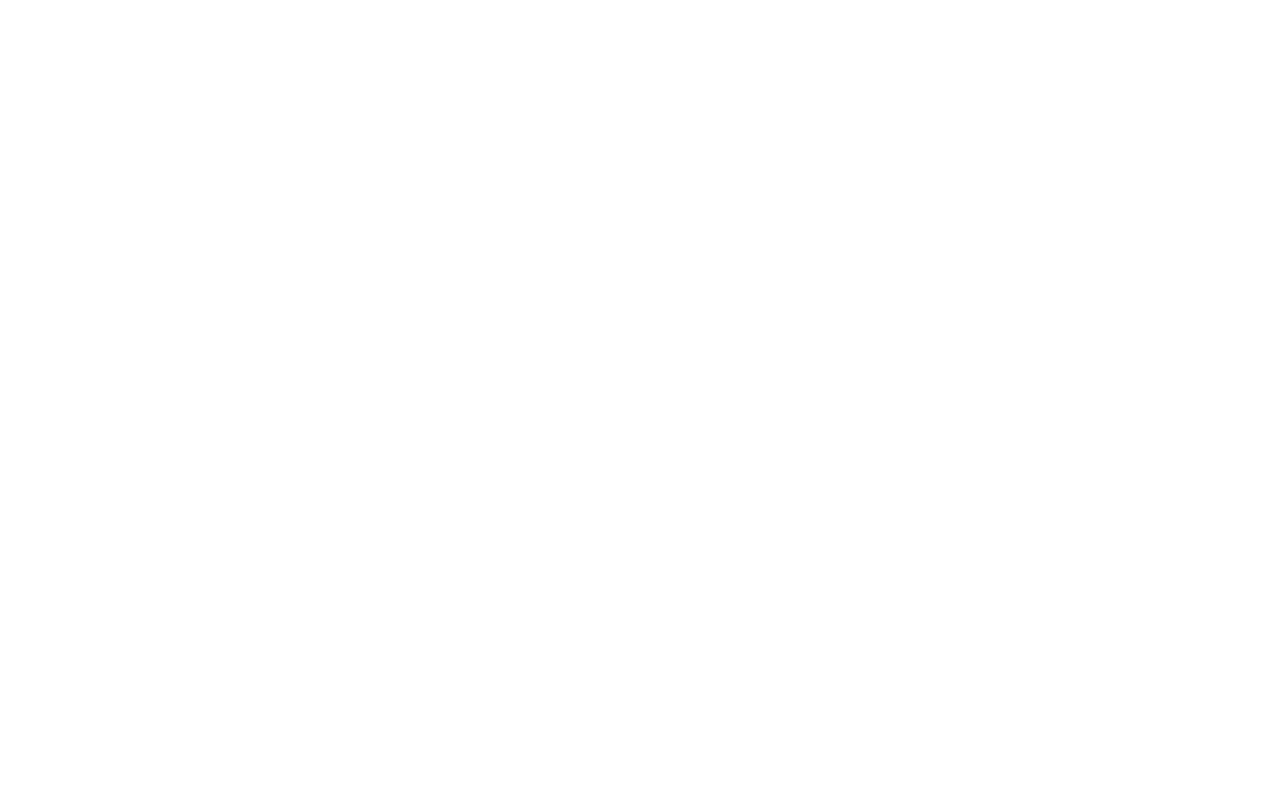
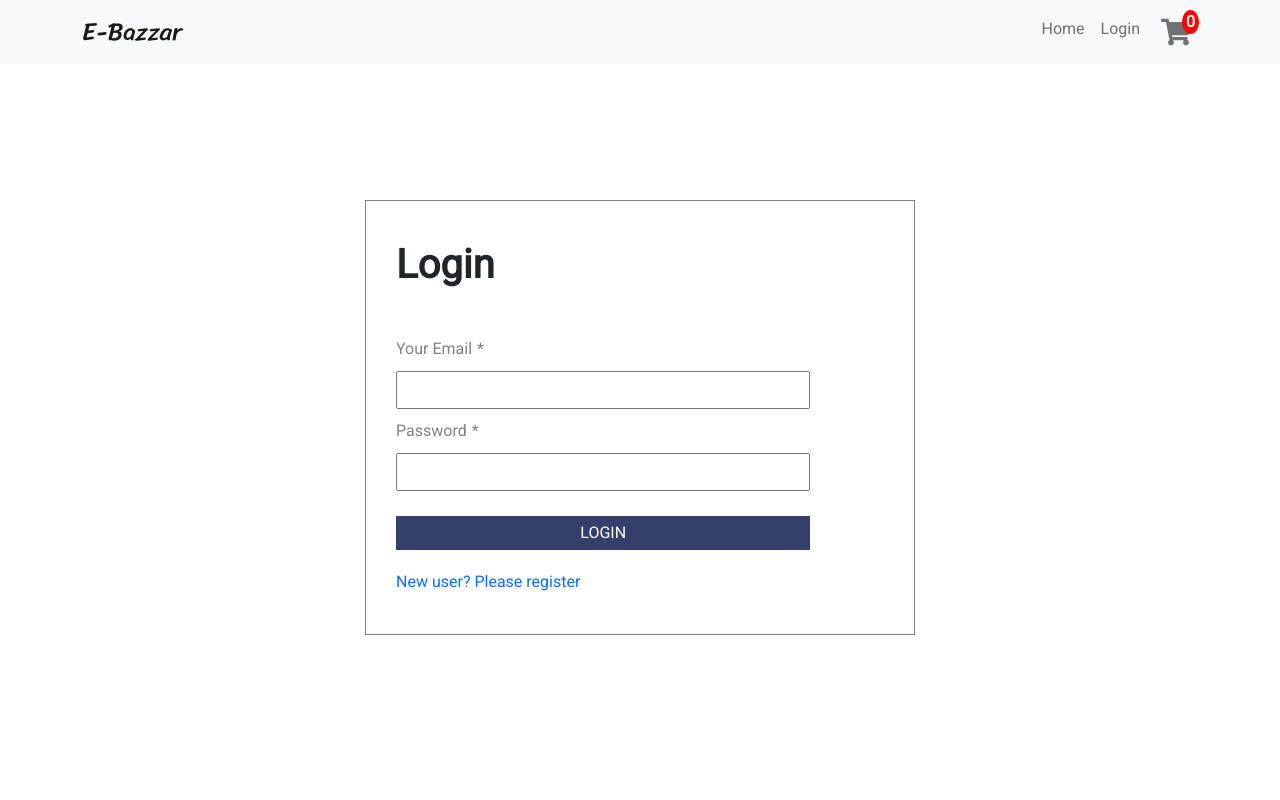
Before and after one commit to tusharshaha/e-bazzar-client, a React (Create React App) app: page /login in a window 1280 px wide. Before the commit this address had no page. Shown: the top 800 px of the page. Built offline with nearby package versions, Linux system fonts and the light colour scheme; no server answers.

Commit message:
login and registration page created

```diff
--- a/src/App.js
+++ b/src/App.js
@@ -11,6 +11,8 @@
 import AllProducts from './Components/AllProducts/AllProducts';
 import ProductDetails from './Components/Home/ProductDetails/ProductDetails';
 import Cart from './Components/Cart/Cart';
+import Login from './Components/Login/Login';
+import Register from './Components/Register/Register';
 function App() {
   const [loading, setLoading] = useState(false)
   const override = css``
@@ -51,6 +53,10 @@
                 <Route path='products/:id' element={<ProductDetails/>}/>
                 {/* this route will show cart products  */}
                 <Route path='cart' element={<Cart/>}/>
+                {/* this is user login route */}
+                <Route path='login' element={<Login/>}/>
+                {/* this route for register an user  */}
+                <Route path='register' element={<Register/>}/>
               </Routes>
             </BrowserRouter>
           </ContextProvider>
--- a/src/Components/Cart/Cart.css
+++ b/src/Components/Cart/Cart.css
@@ -14,3 +14,15 @@
 .delete-btn:hover{
     background-color: rgb(218, 4, 4);
 }
+.order-btn{
+    border: none;
+    border-radius: 6px;
+    color:white;
+    font-weight: bold;
+    background-color: #f7af2a;
+    padding: 3px 10px;
+    transition: 0.4s;
+}
+.order-btn:hover{
+    background-color: #d69927;
+}
--- a/src/Components/Cart/Cart.js
+++ b/src/Components/Cart/Cart.js
@@ -1,5 +1,5 @@
 import React, { useEffect, useState} from 'react';
-import {Container, Table } from 'react-bootstrap';
+import { Container, Table } from 'react-bootstrap';
 import {AiOutlineCloseCircle} from 'react-icons/ai'
 import useCart from '../../Hooks/useCart';
 import Footer from '../Shared/Footer/Footer';
@@ -12,7 +12,9 @@
     const { getStoredCart,removeProduct} = useCart();
     const { products } = useProducts()
 
+    const handlePlaceOrder = ()=>{
 
+    }
     useEffect(() => {
         const savedCart = getStoredCart();
         const storedCart = []
@@ -57,7 +59,7 @@
                     <tbody>
                         <tr>
                             <td></td>
-                            <td></td>
+                            <td><button className='order-btn'>Place Order</button></td>
                             <td colSpan={2}>Grand Total: <span className='ms-4'>{grandTotal}</span></td>
                         </tr>
                     </tbody>
--- a/src/Components/Home/FeaturesProduct/FeaturesProduct.css
+++ b/src/Components/Home/FeaturesProduct/FeaturesProduct.css
@@ -12,7 +12,7 @@
 .icon-container{
     position: absolute;
     top: 0;
-    left: 170px;
+    right: 10px;
     display: flex;
     align-items: center;
     justify-content: space-between;
--- /dev/null
+++ b/src/Components/Login/Login.css
@@ -0,0 +1,52 @@
+
+.form-container{
+    margin: 0 auto;
+   border: 1px solid gray;
+   padding: 40px 30px;
+   padding-right: 0px;
+   width: 550px;
+   height: 100%;
+}
+.form-container h2{
+    font-size: 40px;
+}
+.form-container form{
+    display: flex;
+    flex-direction: column;
+    justify-content: flex-start;
+    color: gray;
+    width: 80%;
+}
+.form-container form input{
+    width: 100%;
+    margin-top: 10px;
+    margin-bottom: 10px;
+    padding: 5px 10px;
+}
+.form-container form button{
+    border: none;
+    background-color: #343f6b;
+    color: white;
+    text-transform: uppercase;
+    margin-top: 15px;
+    padding: 5px 10px;
+    transition: 0.4s;
+}
+
+.form-container form label::after{
+    content: '*';
+    margin-left: 5px;
+}
+.form-container a{
+    display: inline-block;
+    margin-top: 20px;
+    text-decoration: none;
+}
+@media only screen and (max-width:720px) {
+    .form-container{
+        width: 90%;
+    }
+    .form-container h2{
+        font-size: 30px;
+    }
+}
--- /dev/null
+++ b/src/Components/Login/Login.js
@@ -0,0 +1,42 @@
+import React, { useState } from 'react';
+import { Container, Spinner } from 'react-bootstrap';
+import { Link } from 'react-router-dom';
+import Footer from '../Shared/Footer/Footer';
+import Header from '../Shared/Header/Header';
+import Swal from 'sweetalert2';
+import './Login.css'
+import useFirebase from '../../Hooks/useFirebase';
+const Login = () => {
+    const [email, setEmail] = useState('');
+    const [password, setPassword] = useState('');
+    const { logIn, isLoading } = useFirebase()
+    const handleSubmit = (e) => {
+        e.preventDefault()
+        logIn(email, password, Swal)
+    }
+    return (
+        <>
+            <Header></Header>
+            <Container className='content-gap'>
+                {isLoading ? <div className='d-flex align-items-center justify-content-center mt-5'>
+                    <Spinner animation="border" variant="secondary" />
+                </div>
+                    :
+                    <div className="form-container">
+                        <h2 className='fw-bold mb-5'>Login</h2>
+                        <form onSubmit={handleSubmit}>
+                            <label htmlFor='email'>Your Email</label>
+                            <input onBlur={(e) => setEmail(e.target.value)} type="email" name="" id="email" required />
+                            <label htmlFor='password'>Password</label>
+                            <input onBlur={(e) => setPassword(e.target.value)} type="password" name="" id="password" required />
+                            <button type='submit' className='form-btn'>Login</button>
+                        </form>
+                        <Link to='/register'>New user? Please register</Link>
+                    </div>}
+            </Container>
+            <Footer></Footer>
+        </>
+    );
+};
+
+export default Login;
--- /dev/null
+++ b/src/Components/Register/Register.js
@@ -0,0 +1,42 @@
+import React, { useState } from 'react';
+import { Container } from 'react-bootstrap';
+import { Link } from 'react-router-dom';
+import Swal from 'sweetalert2';
+import useFirebase from '../../Hooks/useFirebase';
+import Footer from '../Shared/Footer/Footer';
+import Header from '../Shared/Header/Header';
+const Register = () => {
+    const [name, setName] = useState('');
+    const [email, setEmail] = useState('');
+    const [password, setPassword] = useState('')
+
+    const { registerNewUser, error } = useFirebase()
+    const handleSubmit = (e) => {
+        e.preventDefault()
+        registerNewUser(email, password, name, Swal)
+    }
+    return (
+        <>
+            <Header></Header>
+            <Container className='content-gap'>
+                <div className="form-container">
+                    <h2 className='fw-bold mb-5'>Register</h2>
+                    <form onSubmit={handleSubmit}>
+                        <label htmlFor='name'>Your Name</label>
+                        <input onBlur={(e) => setName(e.target.value)} type="text" name="" id="name" required />
+                        <label htmlFor='email'>Your Email</label>
+                        <input onBlur={(e) => setEmail(e.target.value)} type="email" name="" id="email" required />
+                        <label htmlFor='password'>Password</label>
+                        <input onBlur={(e) => setPassword(e.target.value)} type="password" name="" id="password" required />
+                        <button type='submit' className='form-btn'>Register</button>
+                    </form>
+                    <Link to='/login'>Already have an account? Please login</Link>
+                </div>
+                <p className='text-center text-danger mt-5'>{error}</p>
+            </Container>
+            <Footer></Footer>
+        </>
+    );
+};
+
+export default Register;
--- a/src/Components/Shared/Header/Header.js
+++ b/src/Components/Shared/Header/Header.js
@@ -1,11 +1,13 @@
 import React from 'react';
-import { Navbar, Container, Nav } from 'react-bootstrap';
+import { Navbar, Container, Nav} from 'react-bootstrap';
 import { Link } from 'react-router-dom';
 import { FaShoppingCart } from 'react-icons/fa'
 import useCart from '../../../Hooks/useCart'
 import './Header.css'
+import useFirebase from '../../../Hooks/useFirebase';
 const Header = () => {
     const { cartNum } = useCart();
+    const { user,logOut } = useFirebase();
     return (
         <Navbar bg='light' fixed='top' expand="lg" variant="light">
             <Container>
@@ -14,7 +16,16 @@
                 <Navbar.Collapse id="basic-navbar-nav">
                     <Nav className="ms-auto text-center">
                         <Nav.Link as={Link} to="/home">Home</Nav.Link>
-                        <Nav.Link as={Link} to="/login">Login</Nav.Link>
+                        {user?.email ?
+                            <>
+                                <button onClick={logOut} className='logout-btn mx-auto' size='sm'>LogOut</button>
+                                <Navbar.Text className='text-capitalize text-dark fw-bold ms-2'>
+                                    {user?.displayName}
+                                </Navbar.Text>
+                            </>
+                            :
+                            <Nav.Link as={Link} to="/login">Login</Nav.Link>
+                        }
                         <Navbar.Text>
                             <div className='cart-container'>
                                 <Link to='/cart'>
--- /dev/null
+++ b/src/Hooks/useFirebase.js
@@ -0,0 +1,95 @@
+import { useEffect, useState } from 'react'
+import {getAuth, signOut, onAuthStateChanged, createUserWithEmailAndPassword, signInWithEmailAndPassword, updateProfile } from "firebase/auth";
+import initializeAuthentication from '../Firebase/firebase.init';
+initializeAuthentication()
+const useFirebase = () => {
+    const auth = getAuth();
+    const [user, setUser] = useState({})
+    const [error, setError] = useState('')
+    const [isLoading, setIsLoading] = useState(true)
+    // register a new user
+    const registerNewUser = (email, password,name, Swal) => {
+        setIsLoading(true);
+        createUserWithEmailAndPassword(auth, email, password)
+            .then((result) => {
+                setUser(result.user)
+                updateUser(name, email)
+                Swal.fire({
+                    position: 'center',
+                    icon: 'success',
+                    title: 'Successfully Login',
+                    showConfirmButton: false,
+                    timer: 1500
+                })
+            })
+            .catch((error) => {
+                if (error.message.includes('email-already-in-use')) {
+                    setError('You Already registered. Please Login')
+                } else {
+                    setError(error.message)
+                }
+            }).finally(() =>setIsLoading(false));;
+    }
+    // update an user profile
+    const updateUser = (name,email) => {
+        const newUser = { email, displayName: name };
+        updateProfile(auth.currentUser, {
+            displayName: name,
+        }).then(() => {
+            setUser(newUser)
+         }).catch(err => setError(err.message));
+    }
+    // login with email and password
+    const logIn = (email, password,Swal) => {
+        setIsLoading(true)
+        signInWithEmailAndPassword(auth, email, password)
+            .then(result => {
+                setUser(result.user);
+                setError("");
+                Swal.fire({
+                    position: 'center',
+                    icon: 'success',
+                    title: 'Successfully Register',
+                    showConfirmButton: false,
+                    timer: 1500
+                })
+            }).catch(error => {
+                if (error.message.includes("user-not-found")) {
+                    setError("invalid email and Password");
+                } else if (error.message.includes("wrong-password")) {
+                    setError('Your password is incorrect')
+                }
+                else {
+                    setError(error.message)
+                }
+            }).finally(() => setIsLoading(false))
+    }
+    useEffect(() => {
+        setIsLoading(true)
+        onAuthStateChanged(auth, (user) => {
+            if (user) {
+                setUser(user)
+            } else {
+                setUser({})
+            }
+            setIsLoading(false)
+        });
+    }, [auth])
+    const logOut = () => {
+        setIsLoading(true)
+        signOut(auth).then(() => {
+            setUser({})
+        }).catch((error) => {
+            setError(error.message)
+        }).finally(() => setIsLoading(false));
+    }
+    return {
+        user,
+        error,
+        isLoading,
+        logOut,
+        registerNewUser,
+        logIn
+    }
+}
+export default useFirebase;
```
Also changed, not shown: src/Components/Shared/Header/Header.css (+14 -0 lines).
